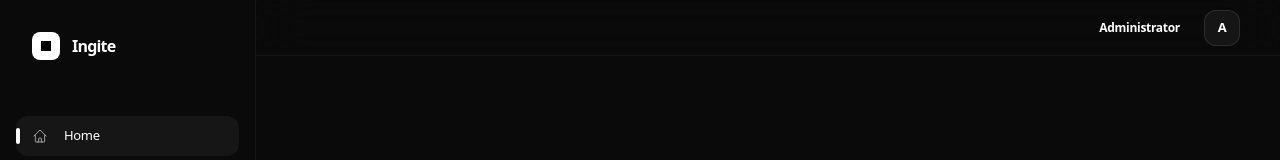
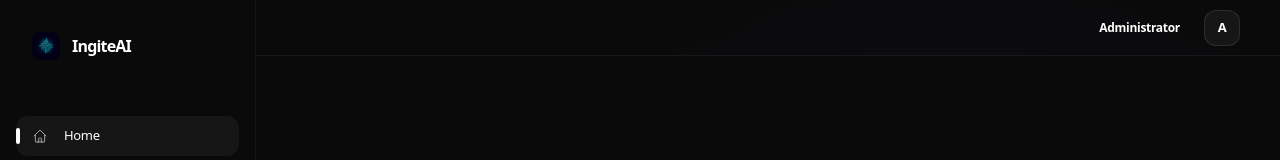
Before and after one commit to Asicvfx/IngiteAI, a Nuxt app in the folder frontend/: page / in a window 1280 px wide. Shown: the top 160 px of the page. Built offline with nearby package versions, Linux system fonts and the light colour scheme; what vue3-google-login would draw is missing.

Commit message:
feat: custom logo, stronger purple glow, clear UI text

```diff
--- a/frontend/layouts/default.vue
+++ b/frontend/layouts/default.vue
@@ -3,10 +3,8 @@
     <!-- Sidebar -->
     <aside class="w-full md:w-64 bg-[#0A0A0B] border-r border-white/5 flex flex-col z-50">
       <div class="p-8 flex items-center space-x-3 mb-6">
-        <div class="w-7 h-7 bg-white rounded-lg flex items-center justify-center">
-           <div class="w-2.5 h-2.5 bg-black"></div>
-        </div>
-        <span class="text-base font-semibold tracking-tighter text-white">Ingite</span>
+        <img src="/logo.png" alt="IngiteAI" class="w-7 h-7 rounded-lg object-cover" />
+        <span class="text-base font-semibold tracking-tighter text-white">IngiteAI</span>
       </div>
 
       <nav class="flex-1 px-4 space-y-1">
@@ -35,8 +33,9 @@
     <!-- Main Content Container -->
     <main class="flex-1 flex flex-col h-screen overflow-hidden relative bg-[#0A0A0B]">
       <!-- Global purple ambient glow -->
-      <div class="absolute bottom-0 left-0 right-0 h-[600px] bg-gradient-to-t from-[#6A25FF]/30 via-[#6A25FF]/5 to-transparent pointer-events-none z-0"></div>
-      <div class="absolute top-0 right-0 w-[500px] h-[500px] bg-gradient-to-br from-[#A855F7]/8 to-transparent rounded-full blur-[120px] pointer-events-none z-0"></div>
+      <div class="absolute bottom-0 left-0 right-0 h-[800px] bg-gradient-to-t from-[#6A25FF]/60 via-[#8B5CF6]/20 to-transparent pointer-events-none z-0"></div>
+      <div class="absolute top-0 right-0 w-[600px] h-[600px] bg-gradient-to-br from-[#A855F7]/15 to-transparent rounded-full blur-[120px] pointer-events-none z-0"></div>
+      <div class="absolute bottom-0 left-1/4 w-[400px] h-[400px] bg-[#7C3AED]/10 rounded-full blur-[100px] pointer-events-none z-0"></div>
 
       <header class="h-14 border-b border-white/5 flex items-center justify-end px-10 z-40 bg-[#0A0A0B]/80 backdrop-blur-xl shrink-0">
         <div class="flex items-center space-x-6">
--- a/frontend/nuxt.config.ts
+++ b/frontend/nuxt.config.ts
@@ -5,7 +5,13 @@ export default defineNuxtConfig({
   modules: ['@nuxtjs/tailwindcss', '@pinia/nuxt'],
   css: ['~/assets/css/main.css'],
   app: {
-    pageTransition: { name: 'page', mode: 'out-in' }
+    pageTransition: { name: 'page', mode: 'out-in' },
+    head: {
+      title: 'IngiteAI',
+      link: [
+        { rel: 'icon', type: 'image/png', href: '/logo.png' }
+      ]
+    }
   },
   runtimeConfig: {
     public: {
```
Also changed, not shown: frontend/public/logo.png (added).
